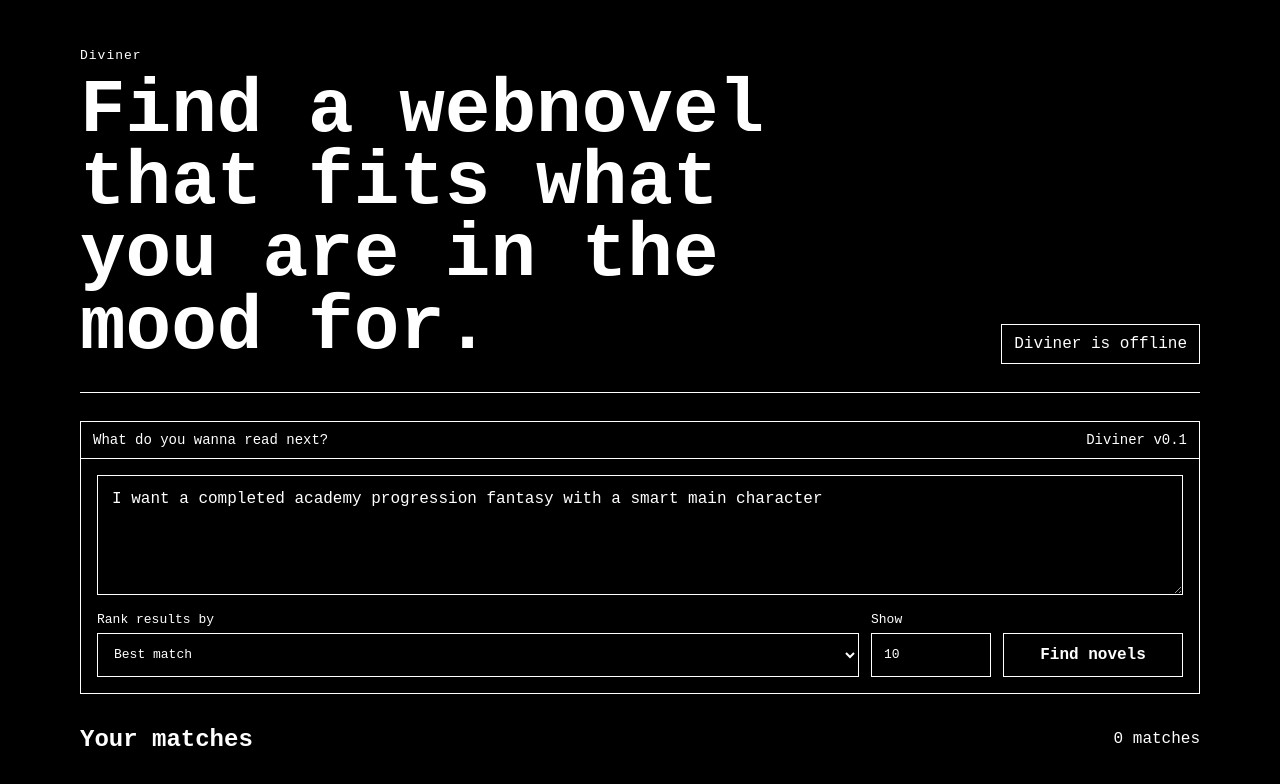
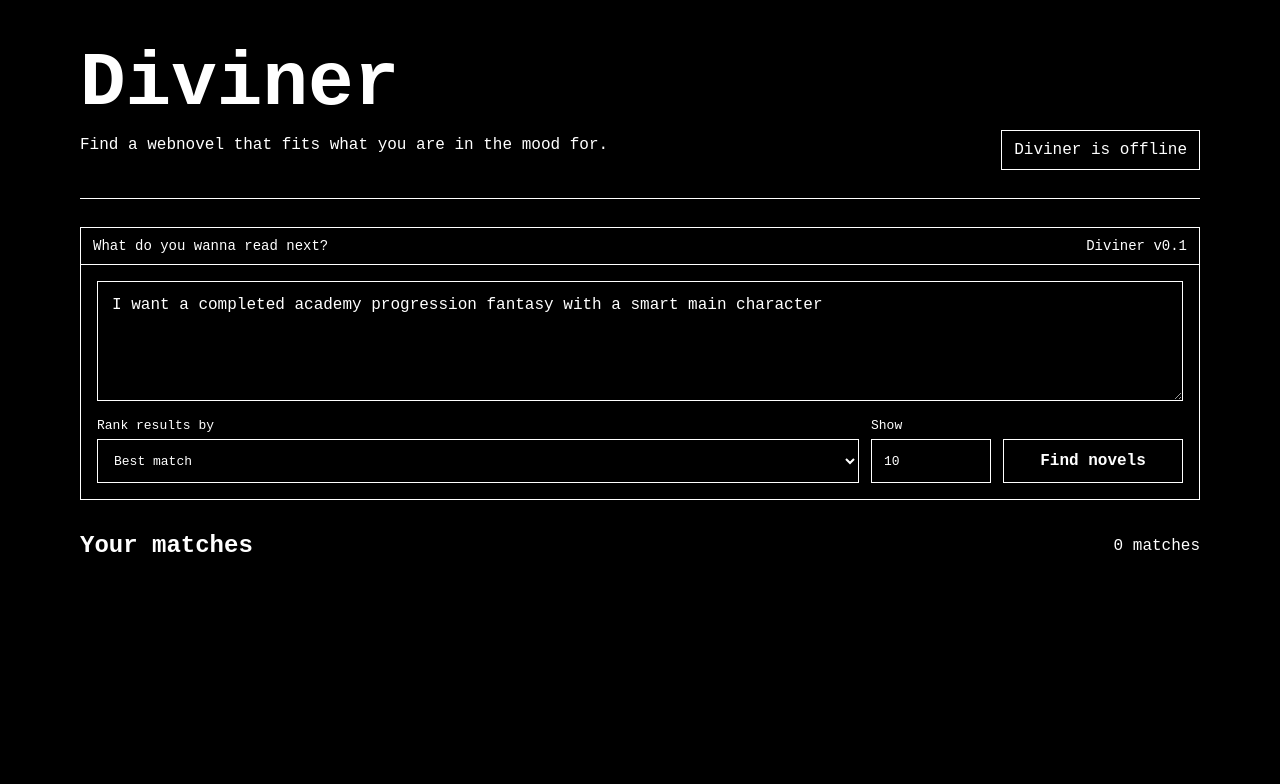
Before and after one commit to ACHYouth/Diviner, a plain HTML site: page frontend/index.html in a window 1280 px wide. Drawn offline with Linux system fonts and the light colour scheme; files that its build step writes are made by us from their sources; no server answers; files whose address does not match are found by name.

Commit message:
Emphasize Diviner brand in hero

```diff
--- a/frontend/index.html
+++ b/frontend/index.html
@@ -10,8 +10,8 @@
     <main class="shell">
       <section class="hero">
         <div>
-          <p class="eyebrow">Diviner</p>
-          <h1>Find a webnovel that fits what you are in the mood for.</h1>
+          <h1>Diviner</h1>
+          <p class="tagline">Find a webnovel that fits what you are in the mood for.</p>
         </div>
         <div class="status" id="status">Loading novels...</div>
       </section>
```
